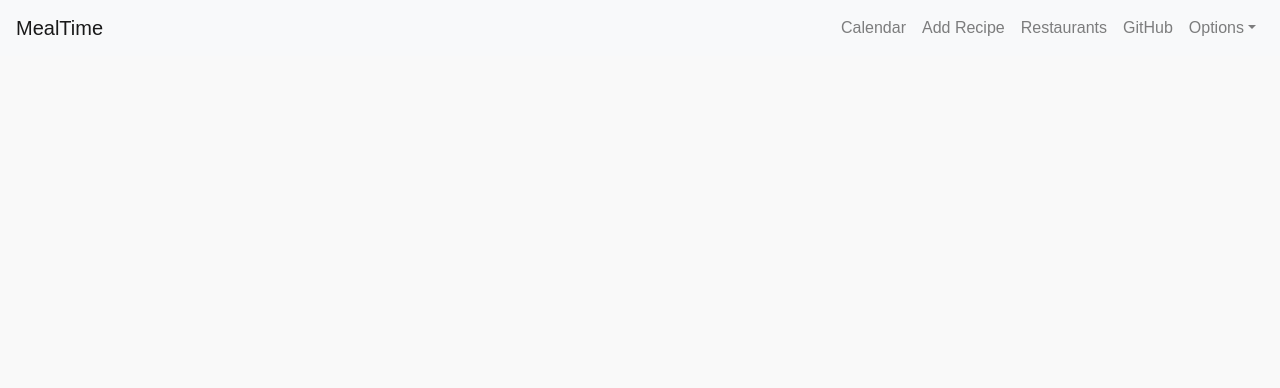
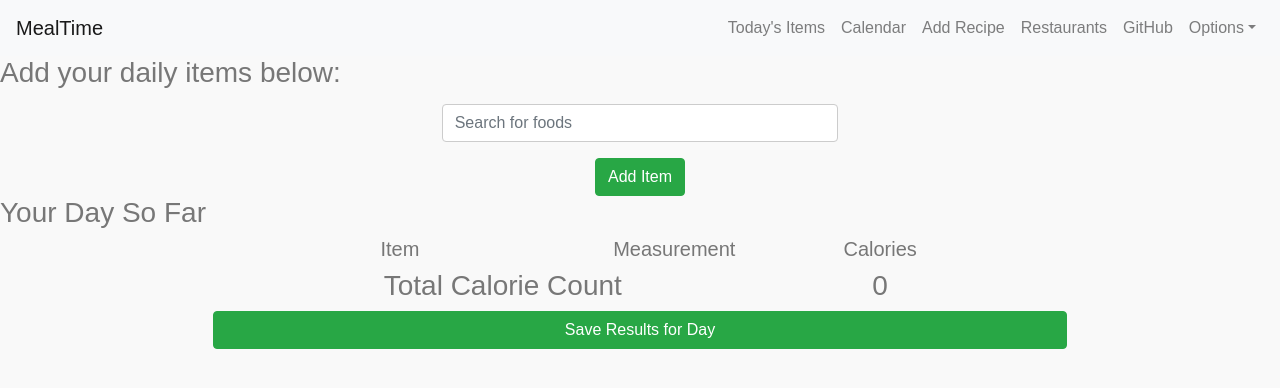
Before and after one commit to pkfoury/MealTime, a React (Create React App) app in the folder mealtime-frontend/: page /enter-daily-data in a window 1280 px wide. Shown: the top 388 px of the page. Built offline with nearby package versions, Linux system fonts and the light colour scheme.

Commit message:
Ev sprint1 new (#18)
* Add food page

* Added daily entry to top bar

```diff
--- /dev/null
+++ b/mealtime-frontend/src/components/DailyEntryPage.js
@@ -0,0 +1,108 @@
+import React, { Component } from 'react';
+import './general.css'
+
+class DailyEntryPage extends Component {
+    constructor(props) {
+        super(props);
+        this.state = {
+            dropdownItems: [],
+            items: [],
+            selectedItem: null,
+            totalCalorieCount: 0
+        }
+    }
+
+    doSearch(term) {
+        var link = 'https://api.nal.usda.gov/ndb/search/?format=json&q=' + term + '&sort=n&max=25&offset=0&api_key=WzLOlbq03SgcdDo2zPXUp5YgebYGwbcLcDnQJv8H';
+        fetch(link).then(function(response) {
+            return response.json();
+        }).then(function(jsonData) {
+            console.log(jsonData);
+            if (jsonData.list == null) {
+                return;
+            }
+            const items = jsonData.list.item;
+            this.setState({ dropdownItems: items });
+
+            console.log("hmm");
+            if (items.length == 1) {
+                console.log("adsafsd");
+                console.log(items[0]);
+                this.setState({ selectedItem: items[0] });
+            }
+        }.bind(this));
+    }
+
+    addItemToDailyList() {
+        var link='https://api.nal.usda.gov/ndb/nutrients/?format=json&api_key=WzLOlbq03SgcdDo2zPXUp5YgebYGwbcLcDnQJv8H&ndbno=' + this.state.selectedItem.ndbno + '&nutrients=208';
+        fetch(link).then(function(response) {
+            return response.json();
+        }).then(function(jsonData) {
+            console.log(jsonData);
+            var arrayItems = this.state.items.slice();
+            arrayItems.push(jsonData.report.foods[0]);
+            this.setState({ items: arrayItems, dropdownItems: [], totalCalorieCount: this.state.totalCalorieCount + +jsonData.report.foods[0].nutrients[0].value });
+        }.bind(this));
+    }
+
+    render() {
+
+        return(
+            <div>
+                <div className="row col-centered">
+                    <h3>Add your daily items below:</h3>
+                </div>
+                <div className="row">
+                    <div className="col-lg-4 col-centered">
+                        <input type="text"
+                            onChange={event => this.doSearch(event.target.value)}
+                            className="form-control"
+                            placeholder="Search for foods"
+                            id="foodSearch"
+                            list="items"
+                            />
+                        <datalist id="items">
+                            {this.state.dropdownItems.map((dropdownItem, index) => (
+                                <option key={dropdownItem.nbdno} value={dropdownItem.name}/>
+                            ))}
+                        </datalist>
+                        <div>
+                            <button className="btn-success btn" onClick={() => this.addItemToDailyList()}>Add Item</button>
+                        </div>
+                    </div>
+                </div>
+                <div className="row">
+                    <h3>Your Day So Far</h3>
+                </div>
+                <div className="row">
+                    <div className="col-lg-8 col-centered">
+                        <div className="row">
+                            <h5 className="col-lg-5">Item</h5>
+                            <h5 className="col-lg-3">Measurement</h5>
+                            <h5 className="col-lg-3">Calories</h5>
+                        </div>
+                        {this.state.items.map((item, index) => (
+                            <div key={item.name} className="selected-item-row row">
+                                <div className="col-lg-5">{item.name}</div>
+                                <div className="col-lg-3">{item.measure}</div>
+                                <div className="col-lg-3">{item.nutrients[0].value} calories</div>
+                            </div>
+                        ))}
+                        <div className="row">
+                            <h3 className="col-lg-8">Total Calorie Count</h3>
+                            <h3 className="col-lg-3">{this.state.totalCalorieCount}</h3>
+                        </div>
+                    </div>
+                </div>
+                <div class="row">
+                    <button className="btn btn-success col-lg-8 col-centered">Save Results for Day</button>
+                </div>
+            <link rel="stylesheet" href="https://stackpath.bootstrapcdn.com/bootstrap/4.1.0/css/bootstrap.min.css"
+              integrity="sha384-9gVQ4dYFwwWSjIDZnLEWnxCjeSWFphJiwGPXr1jddIhOegiu1FwO5qRGvFXOdJZ4"
+              crossOrigin="anonymous"></link>
+            </div>
+        );
+    }
+  }
+
+  export default DailyEntryPage;
--- a/mealtime-frontend/src/components/FirstTimeUserPage.js
+++ b/mealtime-frontend/src/components/FirstTimeUserPage.js
@@ -12,13 +12,13 @@ class FirstTimeUserPage extends Component {
         <form>
             <div className="form-control">
                 <label className="col-lg-4" for="weight">Your Weight (Pounds)</label>
-                <input type="number" className="form-control col-lg-2" id="weight" placeholder="0" />
+                <input type="number" className="form-control col-lg-2 left-42" id="weight" placeholder="0" />
                 <br />
                 <label for="caloric-limit">How many calories would you like to limit yourself to per day?</label>
-                <input type="number" className="form-control col-lg-2" id="caloric-limit" placeholder="0" />
+                <input type="number" className="form-control col-lg-2 left-42" id="caloric-limit" placeholder="0" />
                 <br />
                 <label for="budget">How much money would you like to spend per week on food?</label>
-                <input type="number" className="form-control col-lg-2" id="budget-limit" placeholder="0" />
+                <input type="number" className="form-control col-lg-2 left-42" id="budget-limit" placeholder="0" />
                 <br />
                 <button className="btn btn-large btn-success">Let's do this thing!</button>
             </div>
--- a/mealtime-frontend/src/components/Nav.js
+++ b/mealtime-frontend/src/components/Nav.js
@@ -36,6 +36,9 @@ export default class Example extends Component {
           <Collapse isOpen={this.state.isOpen} navbar>
             <Nav className="ml-auto" navbar>
               <NavItem>
+                <NavLink href="/enter-daily-data">Today's Items</NavLink>
+              </NavItem>
+              <NavItem>
                 <NavLink href="/calendar">Calendar</NavLink>
               </NavItem>
               <NavItem>
--- a/mealtime-frontend/src/components/RestaurantsPage.js
+++ b/mealtime-frontend/src/components/RestaurantsPage.js
@@ -30,15 +30,20 @@ class RestaurantsPage extends Component {
   render() {
     return(
       <div>
-          <h1 className="title left-hover">Restaurants</h1>
-          <div className="searchbar input-group col-lg-4 left-hover">
-            <input type="text" onChange={event => this.doSearch(event.target.value)} className="form-control" placeholder="Search for restaurants near you" id="restaurantSearch"/>
-            <div className="input-group-btn">
-              <button className="btn btn-primary" onClick={() => this.doSearch('McDonalds')}>Search</button>
+          <h1 className="title">Restaurants</h1>
+          <div class="row">
+            <div className="col-lg-4"> </div>
+            <div className="searchbar input-group col-lg-4">
+              <input type="text" onChange={event => this.doSearch(event.target.value)} className="form-control" placeholder="Search for restaurants near you" id="restaurantSearch"/>
+              <div className="input-group-btn">
+                <button className="btn btn-primary">Search</button>
+              </div>
             </div>
+            <div className="col-lg-4"></div>
           </div>
           <div className="results">
           {this.state.restaurants.map((restaurant, index) => (
+
             <div className="restaurant">
               <img className="restaurant-image" src={ restaurant.image_url } alt="..."></img>
               <div className="restaurant-text">
--- a/mealtime-frontend/src/components/general.css
+++ b/mealtime-frontend/src/components/general.css
@@ -16,6 +16,7 @@
     border-radius: 10px;
     margin-top: 50px;
     height: 150px;
+    text-align: left;
     font-family: 'Roboto Slab', serif;
 }
 
@@ -30,3 +31,28 @@
     margin-left: 10px;
     max-height: 125px;
 }
+.right {
+    float: right;
+    margin-top: 10px;
+    margin-right: 10px;
+}
+
+.centered-input {
+    display: flex;
+    align-items: center;
+    justify-content: center;
+}
+
+.left-42 {
+    margin-left: 42%;
+}
+
+.selected-item-row {
+    background-color: lightgrey;
+    border-top: 1px solid darkgrey;
+}
+
+.col-centered{
+    float: none;
+    margin: 0 auto;
+}
--- a/mealtime-frontend/src/routes.js
+++ b/mealtime-frontend/src/routes.js
@@ -7,6 +7,7 @@ import Calendar from './components/Calendar';
 import AddRecipe from './components/AddRecipe';
 import LoginPage from './components/LoginPage';
 import RestaurantsPage from './components/RestaurantsPage';
+import DailyEntryPage from './components/DailyEntryPage';
 
  const Routes = () => (
   <Switch>
@@ -15,6 +16,7 @@ import RestaurantsPage from './components/RestaurantsPage';
     <Route path='/register' component={RegisterPage} />
     <Route path='/login' component={LoginPage} />
     <Route path='/restaurants' component={RestaurantsPage} />
+    <Route path='/enter-daily-data' component={DailyEntryPage} />
     <Route path='/calendar' component={Calendar} />
     <Route path='/add-recipe' component={AddRecipe} />
   </Switch>
```
